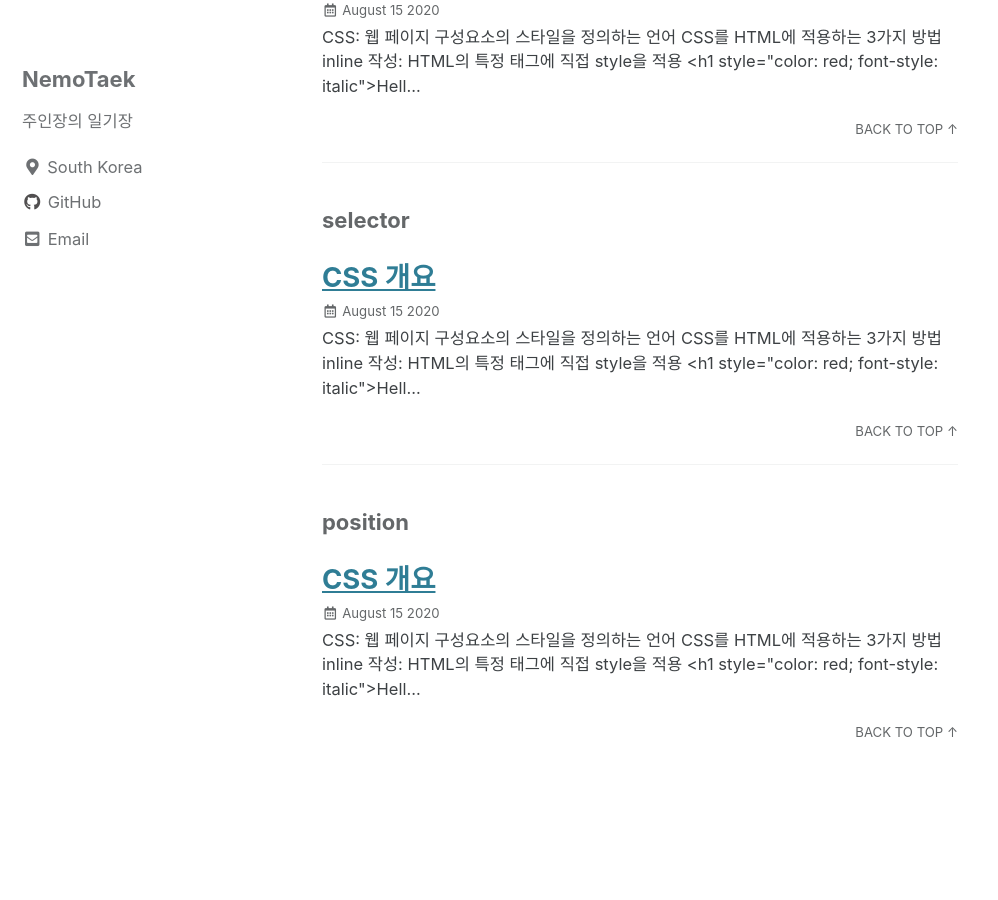
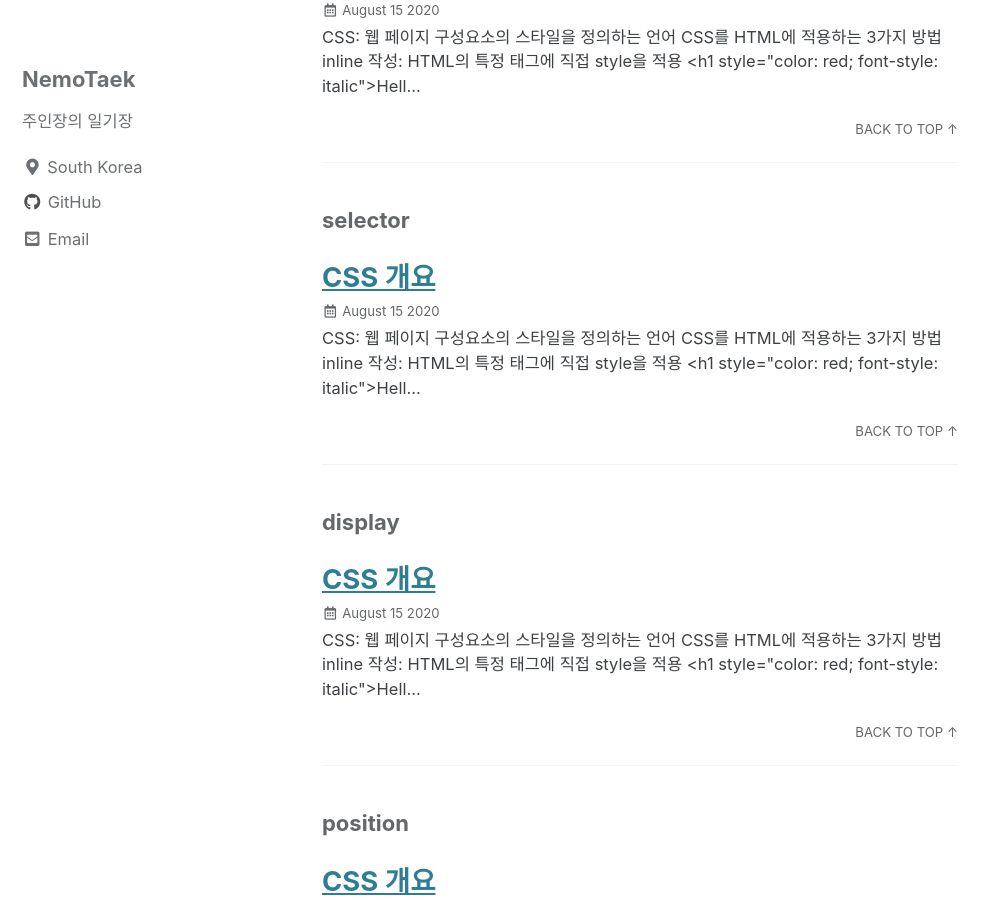
Before and after one commit to NemoTaek/NemoNote, a Jekyll site: the page built from _pages/tags.md, in a window 1280 px wide and 900 px high, scrolled down 7234 px. Shown: the whole window, without its empty margins (0-998 px from the left). Built offline with Jekyll 4.4.1, drawn with Linux system fonts in a browser that asks for light colours; cached includes are drawn as plain includes; a script bundle is joined from its source files by our own code; comment, search, counter and statistics services are not loaded.

Commit message:
css 개요 작성

````diff
--- a/_posts/2020-08-15-css.md
+++ b/_posts/2020-08-15-css.md
@@ -5,6 +5,7 @@ categories:
 tags:
   - css
   - selector
+  - display
   - position
 ---
 
@@ -14,6 +15,7 @@ CSS: 웹 페이지 구성요소의 스타일을 정의하는 언어
 `<h1 style="color: red; font-style: italic">Hello world</h1>`
   + HTML 내부에 작성: `<head>`태그 안에 `<style>`태그를 삽입하여 적용
 ```
+<pre>
 <html>
   <head>
     <title>TiTle</title>
@@ -24,10 +26,8 @@ CSS: 웹 페이지 구성요소의 스타일을 정의하는 언어
       }
     </style>
   </head>
-  .
-  .
-  .
 <html>
+</pre>
 ```
   + HTML 외부에 작성: `<link>`태그 사용하여 선언하고 css파일 안에 작성
 ```
@@ -36,9 +36,6 @@ CSS: 웹 페이지 구성요소의 스타일을 정의하는 언어
     <title>TiTle</title>
     <link rel="stylesheet" type:"text/css" href="css파일이름.css"/>
   </head>
-  .
-  .
-  .
 <html>
 ```
 
````
